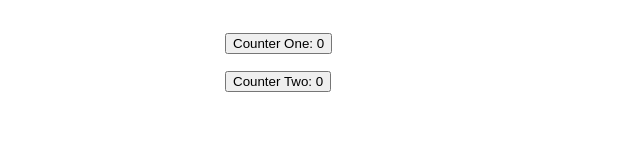
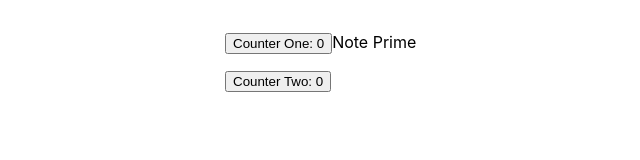
Before and after one commit to alchemist09/react-hooks-fun, a React (Create React App) app: page / in a window 1280 px wide. Shown: the top 160 px of the page, without its empty margins (31-671 px from the left). Built offline with nearby package versions, Linux system fonts and the light colour scheme.

Commit message:
Defines a prime number checker that is used in conjunction with the counter to render whether the current count value is prime or not

```diff
--- a/src/components/useMemo/MemoCounter.js
+++ b/src/components/useMemo/MemoCounter.js
@@ -12,10 +12,24 @@ function MemoCounter() {
     setCounterTwo(counterTwo + 1)
   }
 
+  const isPrime = num => {
+    if(num < 1) {
+      return false
+    } else {
+      for(let i=2; i <= num/2; i++) {
+        if(num % i === 0) {
+          return false
+        }
+      }
+      return true
+    }
+  }
+
   return (
     <div style={{ width: '60%', margin: '2em auto' }}>
       <p>
         <button onClick={incrementOne}>Counter One: {counterOne}</button>
+        <span>{ isPrime(counterOne) ? 'Prime' : 'Note Prime'}</span>
       </p>
       <p>
         <button onClick={incrementTwo}>Counter Two: {counterTwo}</button>
```
